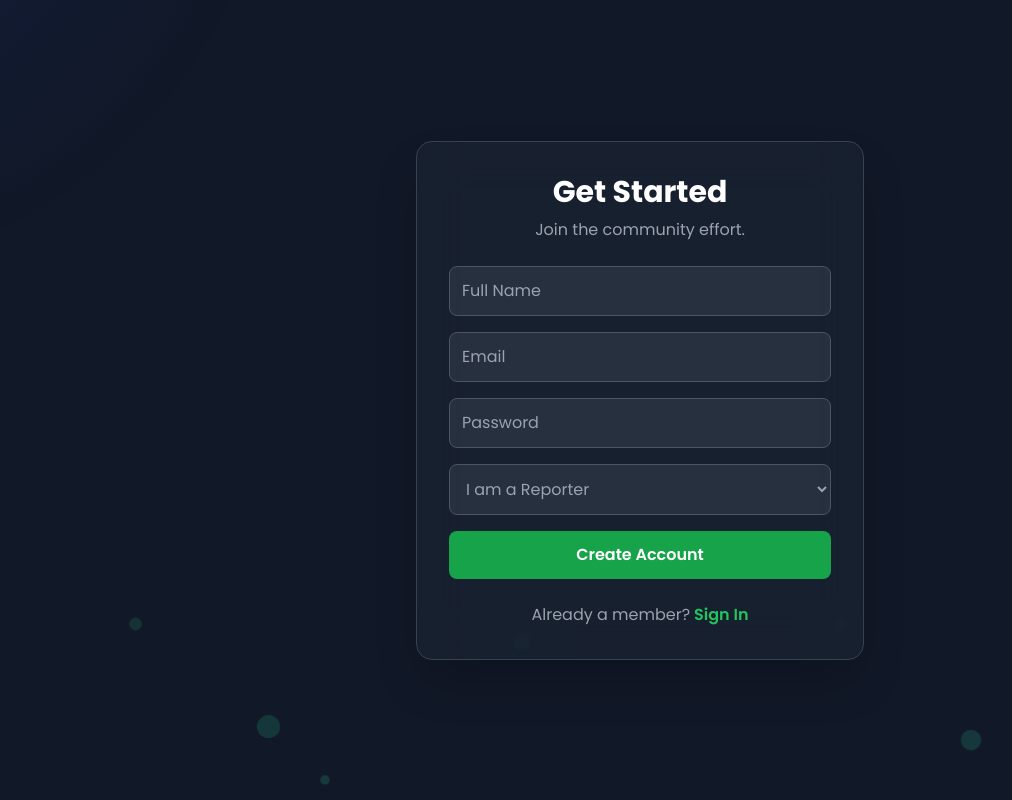
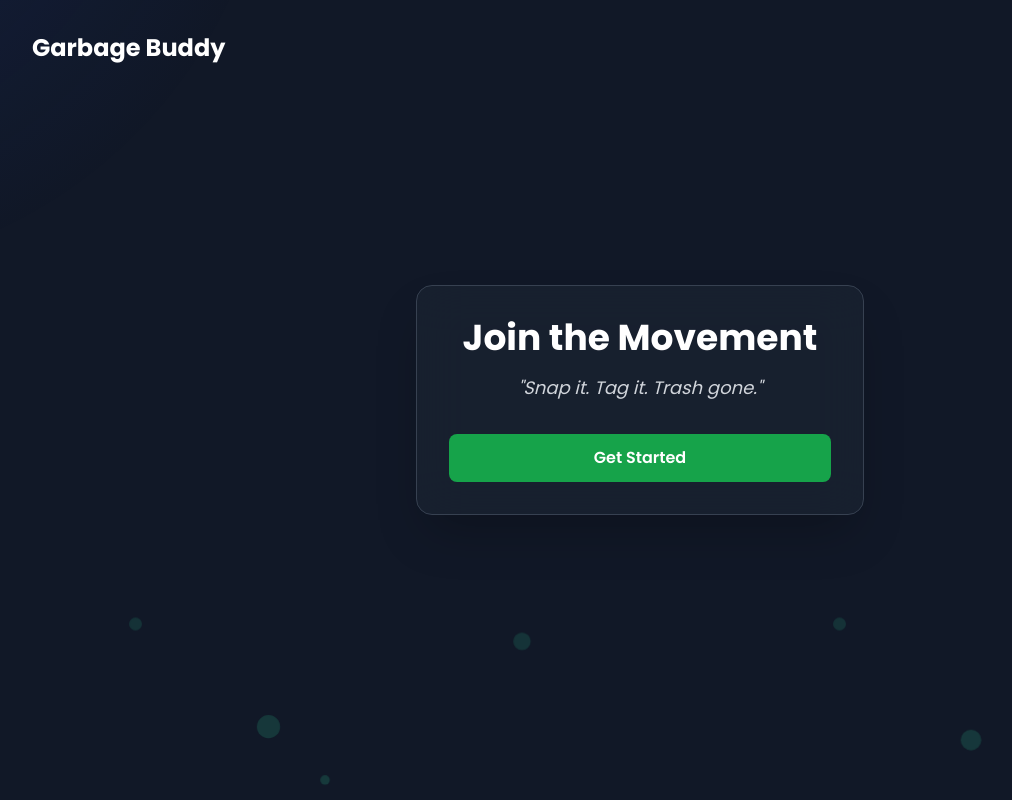
Before and after one commit to TheEdith0/GarbageBuddy2, a React (Vite) app: page / in a window 1280 px wide. Shown: the whole page, without its empty margins (0-1012 px from the left). Built offline with nearby package versions, Linux system fonts and the light colour scheme; no server answers.

Commit message:
Fix: Explicitly use import.meta.env for Supabase keys

```diff
--- a/src/components/Auth.jsx
+++ b/src/components/Auth.jsx
@@ -1,9 +1,7 @@
 import { useState, useEffect, useRef } from 'react';
 import { supabase } from '../supabaseClient';
 
-// --- NEW: Component for the animated particles ---
 const AnimatedBackground = () => {
-  // An array to hold the properties of each particle
   const particles = [
     { left: '10%', duration: '20s', delay: '0s', size: '15px' },
     { left: '20%', duration: '25s', delay: '2s', size: '25px' },
@@ -42,15 +40,12 @@ export default function Auth() {
   const [fullName, setFullName] = useState('');
   const [role, setRole] = useState('reporter');
   const [isSignUp, setIsSignUp] = useState(true);
+  const [showLanding, setShowLanding] = useState(true);
 
-  // --- LOGIC FOR 3D TILT EFFECT ---
   const cardRef = useRef(null);
   const [rotate, setRotate] = useState({ x: 0, y: 0 });
-
-  // --- LOGIC FOR BACKGROUND SPOTLIGHT EFFECT ---
   const [mousePosition, setMousePosition] = useState({ x: -200, y: -200 });
 
-  // Effect for the 3D card tilt
   useEffect(() => {
     const cardElement = cardRef.current;
     if (!cardElement) return;
@@ -75,9 +70,8 @@ export default function Auth() {
       cardElement.removeEventListener('mousemove', handleMouseMove);
       cardElement.removeEventListener('mouseleave', handleMouseLeave);
     };
-  }, []);
+  }, [showLanding]);
 
-  // Effect for the background spotlight
   useEffect(() => {
     const handleGlobalMouseMove = (event) => {
       setMousePosition({ x: event.clientX, y: event.clientY });
@@ -110,10 +104,12 @@ export default function Auth() {
   return (
     <div className="relative flex items-center justify-center min-h-screen bg-gray-900 text-gray-300 overflow-hidden" style={{ perspective: '1000px' }}>
 
-      {/* --- NEW: Thematic animated background --- */}
+      <div className="absolute top-0 left-0 p-8 z-30">
+        <h1 className="text-2xl font-bold text-white">Garbage Buddy</h1>
+      </div>
+
       <AnimatedBackground />
 
-      {/* Background spotlight effect (now z-10) */}
       <div
         className="pointer-events-none fixed inset-0 z-10 transition duration-300"
         style={{
@@ -121,12 +117,27 @@ export default function Auth() {
         }}
       ></div>
 
-      {/* The form card with a "glassmorphism" and 3D tilt effect (now z-20) */}
       <div
         ref={cardRef}
-        className="relative z-20 w-full max-w-md p-8 space-y-6 bg-gray-800/50 border border-gray-700 rounded-2xl shadow-2xl backdrop-blur-xl transition-transform duration-300 ease-out"
+        className="relative z-20 w-full max-w-md p-8 space-y-6 bg-gray-800/50 border border-gray-700 rounded-2xl shadow-2xl backdrop-blur-xl transition-all duration-500 ease-out"
         style={{ transform: `rotateX(${rotate.x}deg) rotateY(${rotate.y}deg)` }}
       >
+        {showLanding ? (
+          <div className="text-center">
+            <h1 className="text-4xl font-bold text-white mb-4">Join the Movement</h1>
+            {/* --- NEW TAGLINE ADDED HERE --- */}
+            <p className="text-gray-300 text-lg italic mb-8">
+              "Snap it. Tag it. Trash gone."
+            </p>
+            <button
+              onClick={() => setShowLanding(false)}
+              className="w-full bg-green-600 text-white p-3 rounded-lg font-semibold transform hover:scale-105 transition-all duration-300"
+            >
+              Get Started
+            </button>
+          </div>
+        ) : (
+          <>
             <div className="text-center">
               <h1 className="text-3xl font-bold text-white">Get Started</h1>
               <p className="text-gray-400 mt-2">{isSignUp ? 'Join the community effort.' : 'Welcome back.'}</p>
@@ -179,6 +190,8 @@ export default function Auth() {
                 {isSignUp ? 'Sign In' : 'Sign Up'}
               </button>
             </div>
+          </>
+        )}
       </div>
     </div>
   );
```
Lines whose indentation alone changed are shown as unchanged.
